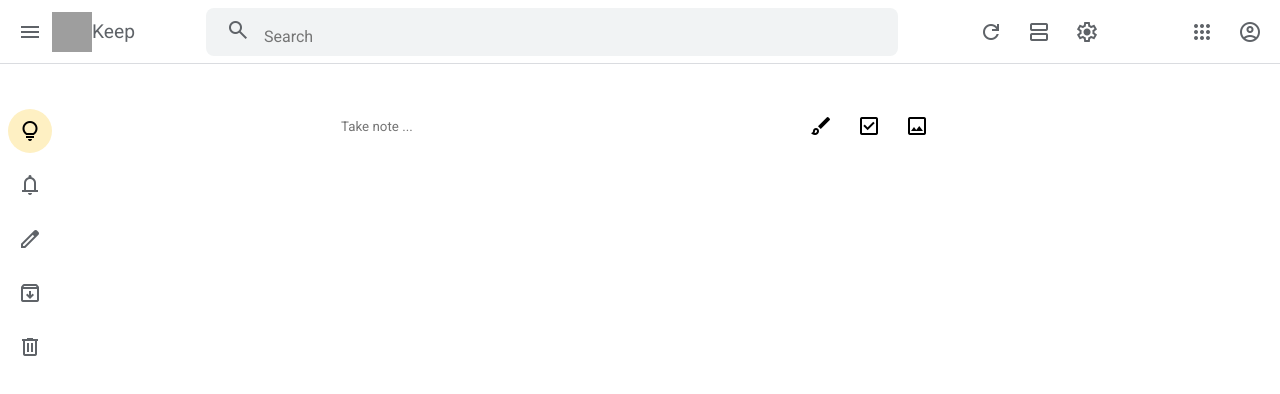
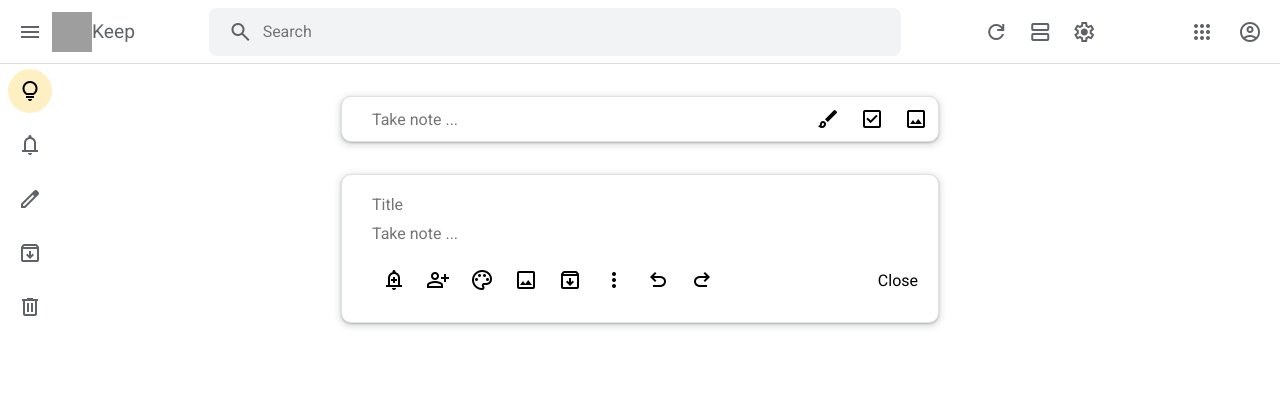
Before and after one commit to Gabriel-Bjay/Google-Keep-Clone, a plain HTML site: page index.html in a window 1280 px wide. Drawn offline with nearby package versions, Linux system fonts and the light colour scheme; grey boxes are pictures that could not be loaded.

Commit message:
Added to the body of the website

```diff
--- a/index.html
+++ b/index.html
@@ -20,21 +20,34 @@
             <span class="logo-text">Keep</span>
         </div>
         <div class="search-area">
+            <div class="tooltip">
                 <span class="material-symbols-outlined hover">
                     search
                 </span>
+                <span class="tooltip-text">Search</span>
+            </div>
+
             <input type="text" placeholder="Search">
         </div>
         <div class="settings-area">
+            <div class="tooltip">
                 <span class="material-symbols-outlined hover">
                     refresh
                 </span>
+                <span class="tooltip-text">Refresh</span>
+            </div>
+            <div class="tooltip">
                 <span class="material-symbols-outlined hover">
                     view_agenda
                 </span>
+                <span class="tooltip-text">List View</span>
+            </div>
+            <div class="tooltip">
                 <span class="material-symbols-outlined hover">
                     settings
                 </span>
+                <span class="tooltip-text">Settings</span>
+            </div>
         </div>
         <div class="profile-actions-area">
             <span class="material-symbols-outlined hover">
@@ -73,12 +86,70 @@
             <form >
                 <input type="text" class="note-text" placeholder="Take note ...">
                 <div class="form-actions">
+                    <div class="tooltip">
                         <span class="material-symbols-outlined">brush</span>
+                        <span class="tooltip-text">New Note</span>
+                    </div>
+                    <div class="tooltip">
                         <span class="material-symbols-outlined">check_box</span>
+                        <span class="tooltip-text">New List</span>
+                    </div>
+                    <div class="tooltip">
                         <span class="material-symbols-outlined">image</span>
+                        <span class="tooltip-text">New Image</span>
+                    </div>
+
+
+
 
                 </div>
             </form>
+
+        </div>
+        <div class="form-container active-form">
+            <form >
+                <input type="text" class="note-title" placeholder="Title">
+                <input type="text" class="note-text" placeholder="Take note ...">
+                <div class="form-actions">
+                    <div class="icons">
+                        <div class="tooltip">
+                            <span class="material-symbols-outlined hover small-icon">add_alert</span>
+                            <span class="tooltip-text">Remind Me</span>
+                        </div>
+                        <div class="tooltip">
+                            <span class="material-symbols-outlined hover small-icon">person_add</span>
+                            <span class="tooltip-text">Collaborator</span>
+                        </div>
+                        <div class="tooltip">
+                            <span class="material-symbols-outlined hover small-icon">palette</span>
+                            <span class="tooltip-text">Change Color</span>
+                        </div>
+                        <div class="tooltip">
+                            <span class="material-symbols-outlined hover small-icon">image</span>
+                            <span class="tooltip-text">Add Image</span>
+                        </div>
+                        <div class="tooltip">
+                            <span class="material-symbols-outlined hover small-icon">archive</span>
+                            <span class="tooltip-text">Archive</span>
+                        </div>
+                        <div class="tooltip">
+                            <span class="material-symbols-outlined hover small-icon">more_vert</span>
+                            <span class="tooltip-text">More</span>
+                        </div><div class="tooltip">
+                            <span class="material-symbols-outlined hover small-icon">undo</span>
+                            <span class="tooltip-text">Undo</span>
+                        </div>
+                        <div class="tooltip">
+                            <span class="material-symbols-outlined hover small-icon">redo</span>
+                            <span class="tooltip-text">Redo</span>
+                        </div>
+                    </div>
+                    <button class="close-btn">Close</button>
+
+
+                </div>
+            </form>
+
         </div>
     </main>
 </body>
--- a/style.css
+++ b/style.css
@@ -23,6 +23,7 @@ nav{
     height: 48px;
     border-radius: 8px;
     align-items: center;
+    display: flex;
 }
 
 .search-area input{
@@ -43,6 +44,10 @@ nav{
 
 .search-area span{
     margin-left: 10px;
+}
+
+.settings-area{
+    display: flex;
 }
 
 input:focus{
@@ -87,6 +92,7 @@ input:focus{
 .side-bar{
     position: fixed;
     left: 0;
+    top: 64px;
     display: flex;
     flex-direction: column;
     margin-left: 8px;
@@ -127,17 +133,85 @@ input:focus{
 
 .form-container{
     max-width: 598px;
-    height: 46px;
-    margin: 40px auto;
+
+    padding-left: 10px;
+    margin: 32px auto;
     background-color: #fff;
+    box-shadow: 0 1px 2px 0 rgba(60,64,67,0.302), 0 2px 6px 2px rgba(60,64,67,0.149);
+    border: 1px solid #e0e1e0;
+    border-radius: 10px;
 }
+
 
 .form-container form{
     display: flex;
     justify-content: space-between;
+    align-items: center;
+    height: 100%;
+    align-items: center;
 
+}
+
+.note-title{
+    border: none;
+    font-size: 1rem;
+    height: 100%;
+    padding: 10px;
+    margin-left: 10px;
+    width: 100%;
+    margin-right: 10px;
+    padding-left: 10px;
 }
 
 .note-text{
     border: none;
+    font-size: 1rem;
+    height: 100%;
+    width: 100%;
+    margin-left: 10px;
+    padding-left: 10px;
+    margin-right: 10px;
 }
+
+.form-actions{
+    display: flex;
+}
+
+.active-form{
+
+}
+
+.active-form form{
+    display: flex;
+    flex-direction: column;
+    width: 100%;
+    padding: 10px;
+}
+
+
+
+.active-form form .form-actions .icons{
+    display: flex;
+}
+
+.active-form form .form-actions{
+    display: flex;
+    width: 100%;
+    justify-content: space-between;
+    padding: 10px;
+    margin-top: 5px;
+}
+
+.close-btn{
+    background: none;
+    border: none;
+    cursor: pointer;
+    /* margin-right: 5px; */
+    font-size: 1rem;
+
+}
+
+.small-icon{
+    color: black;
+    font-size: 0.5rem;
+}
```
Lines whose indentation alone changed are shown as unchanged.
